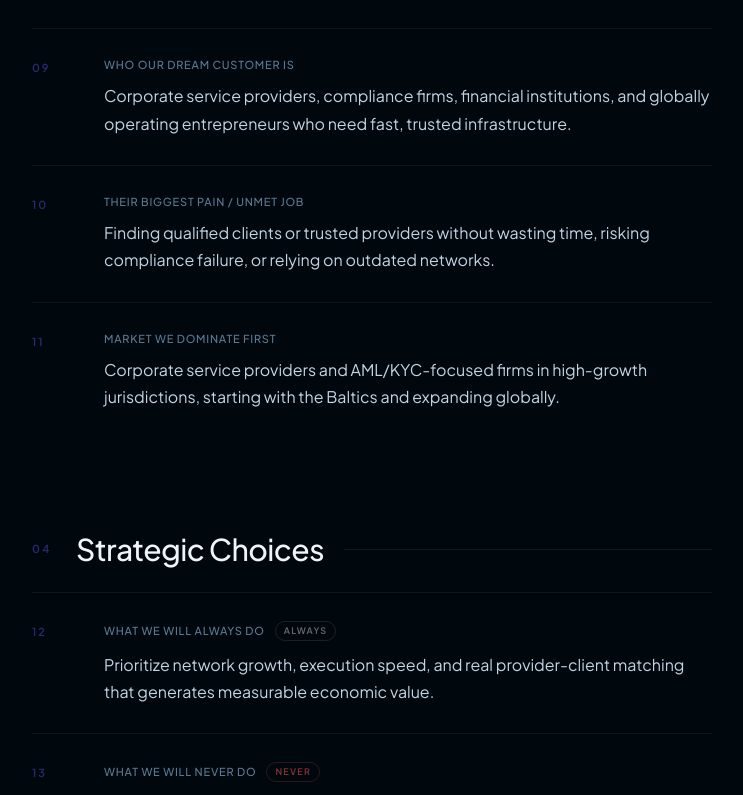
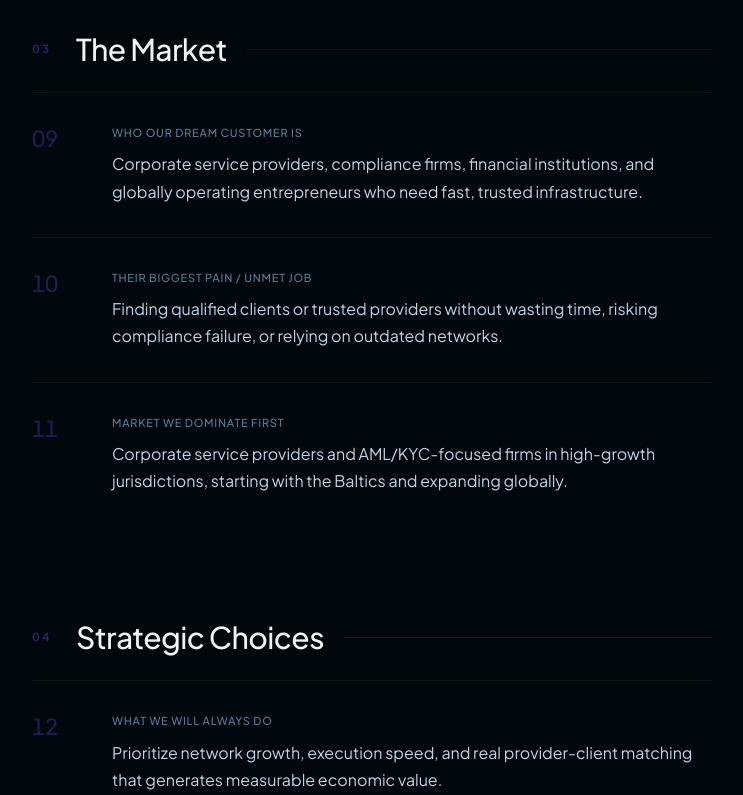
Before and after one commit to priidikkasak/binderr, a Next.js app: page / in a window 1280 px wide. Shown: the part 2425-3220 px from the top of the page, without its empty margins (268-1011 px from the left). Built offline with nearby package versions, Linux system fonts and the light colour scheme.

Commit message:
Remove Always/Never tags, bigger editorial numbers (22px tabular)

```diff
--- a/app/page.tsx
+++ b/app/page.tsx
@@ -94,15 +94,11 @@ const SECTIONS = [
         n: "12",
         q: "What we will always do",
         a: "Prioritize network growth, execution speed, and real provider-client matching that generates measurable economic value.",
-        tag: "Always",
-        tagType: "positive" as const,
       },
       {
         n: "13",
         q: "What we will never do",
         a: "Become a generic directory or sacrifice trust and quality for short-term growth.",
-        tag: "Never",
-        tagType: "negative" as const,
       },
       {
         n: "14",
@@ -181,8 +177,6 @@ type Item = {
   a: string;
   highlight?: boolean;
   big?: boolean;
-  tag?: string;
-  tagType?: "positive" | "negative";
   stat?: string;
   statLabel?: string;
   bullets?: string[];
@@ -219,8 +213,8 @@ function QARow({ item, index }: { item: Item; index: number }) {
       transition={{ duration: 0.4, delay: index * 0.055, ease: [0.16, 1, 0.3, 1] }}
       style={{
         display: "flex",
-        gap: "48px",
-        padding: "28px 0",
+        gap: "32px",
+        padding: "32px 0",
         borderTop: "1px solid rgba(255,255,255,0.05)",
         position: "relative",
       }}
@@ -238,14 +232,15 @@ function QARow({ item, index }: { item: Item; index: number }) {
 
       {/* Number */}
       <span style={{
-        fontSize: "11px",
-        fontWeight: 600,
-        letterSpacing: "0.18em",
-        color: "rgba(93,85,240,0.45)",
+        fontSize: "22px",
+        fontWeight: 500,
+        letterSpacing: "-0.01em",
+        color: item.highlight ? "rgba(93,85,240,0.55)" : "rgba(93,85,240,0.3)",
         flexShrink: 0,
-        width: "24px",
-        paddingTop: "3px",
-        paddingLeft: item.highlight ? "14px" : "0",
+        width: "48px",
+        paddingTop: "2px",
+        fontVariantNumeric: "tabular-nums",
+        lineHeight: 1,
       }}>
         {item.n}
       </span>
@@ -253,8 +248,8 @@ function QARow({ item, index }: { item: Item; index: number }) {
       {/* Content */}
       <div style={{ flex: 1, minWidth: 0 }}>
 
-        {/* Question + optional tag */}
-        <div style={{ display: "flex", alignItems: "center", gap: "10px", marginBottom: "10px", flexWrap: "wrap" }}>
+        {/* Question */}
+        <div style={{ marginBottom: "10px" }}>
           <p style={{
             fontSize: "11px",
             fontWeight: 500,
@@ -265,21 +260,6 @@ function QARow({ item, index }: { item: Item; index: number }) {
           }}>
             {item.q}
           </p>
-          {item.tag && (
-            <span style={{
-              fontSize: "9px",
-              fontWeight: 600,
-              letterSpacing: "0.14em",
-              textTransform: "uppercase",
-              color: item.tagType === "positive" ? "rgba(255,255,255,0.4)" : "rgba(220,80,80,0.6)",
-              border: `1px solid ${item.tagType === "positive" ? "rgba(255,255,255,0.1)" : "rgba(220,80,80,0.2)"}`,
-              padding: "2px 8px",
-              borderRadius: "100px",
-              flexShrink: 0,
-            }}>
-              {item.tag}
-            </span>
-          )}
         </div>
 
         {/* Answer */}
```
